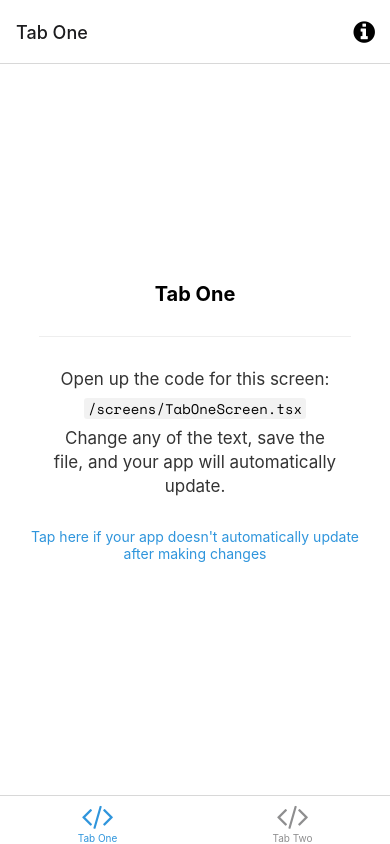
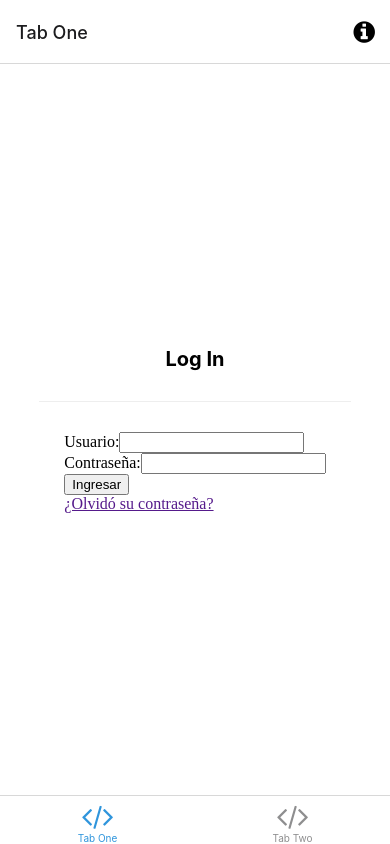
Before and after one commit to Taller2-Fiuumber/Fiuumber.mobile, a React Native app: screen /resetPassword in a window 390 px wide. Built offline with nearby package versions, Linux system fonts and the light colour scheme; what expo-linking would draw is missing.

Commit message:
Agregamos pantalla de logIn

```diff
--- /dev/null
+++ b/components/LogInForm.tsx
@@ -0,0 +1,32 @@
+import React, { FC, ReactElement } from "react";
+import { Outlet, Route, Routes} from "react-router-dom";
+import ResetPassword from './ResetPassword';
+
+export const LogInForm: FC = (): ReactElement => {
+  return (
+
+    <form>
+    <label>
+      Usuario:
+      <input type="text" name="user" />
+    </label>
+    <br/>
+    <label>
+      Contraseña:
+      <input type="password" name="password" />
+    </label>
+    <br/>
+    <input type="submit" value="Ingresar" />
+    <br/>
+    <a href="">¿Olvidó su contraseña?</a>
+
+    {/* <Routes>
+        <Route path="/resetPassword" element={<ResetPassword />} />
+  </Routes> */}
+
+
+  </form>
+  );
+};
+
+export default LogInForm;
--- /dev/null
+++ b/components/ResetPassword.tsx
@@ -0,0 +1,27 @@
+import React, { FC, ReactElement } from "react";
+
+
+export const ResetPassword: FC = (): ReactElement => {
+    return (
+
+      <form>
+      <label>
+        Usuario:
+        <input type="text" name="user" />
+      </label>
+      <br/>
+      <label>
+        Contraseña:
+        <input type="password" name="password" />
+      </label>
+      <br/>
+      <input type="submit" value="Ingresar" />
+      <br/>
+
+
+
+    </form>
+    );
+  };
+
+  export default ResetPassword;
--- a/package.json
+++ b/package.json
@@ -32,7 +32,8 @@
     "react-native-safe-area-context": "4.3.1",
     "react-native-screens": "~3.15.0",
     "react-native-web": "~0.18.7",
-    "@expo/webpack-config": "^0.17.0"
+    "@expo/webpack-config": "^0.17.0",
+    "react-router-dom": "^6.3.0"
   },
   "devDependencies": {
     "@babel/core": "^7.12.9",
--- a/screens/TabOneScreen.tsx
+++ b/screens/TabOneScreen.tsx
@@ -1,15 +1,16 @@
 import { StyleSheet } from 'react-native';
 
 import EditScreenInfo from '../components/EditScreenInfo';
+import LogInForm from '../components/LogInForm';
 import { Text, View } from '../components/Themed';
 import { RootTabScreenProps } from '../types';
 
 export default function TabOneScreen({ navigation }: RootTabScreenProps<'TabOne'>) {
   return (
     <View style={styles.container}>
-      <Text style={styles.title}>Tab One</Text>
+      <Text style={styles.title}>Log In</Text>
       <View style={styles.separator} lightColor="#eee" darkColor="rgba(255,255,255,0.1)" />
-      <EditScreenInfo path="/screens/TabOneScreen.tsx" />
+      <LogInForm />
     </View>
   );
 }
```
Also changed, not shown: components/RegisterForm.tsx (added, +27 -0 lines).
